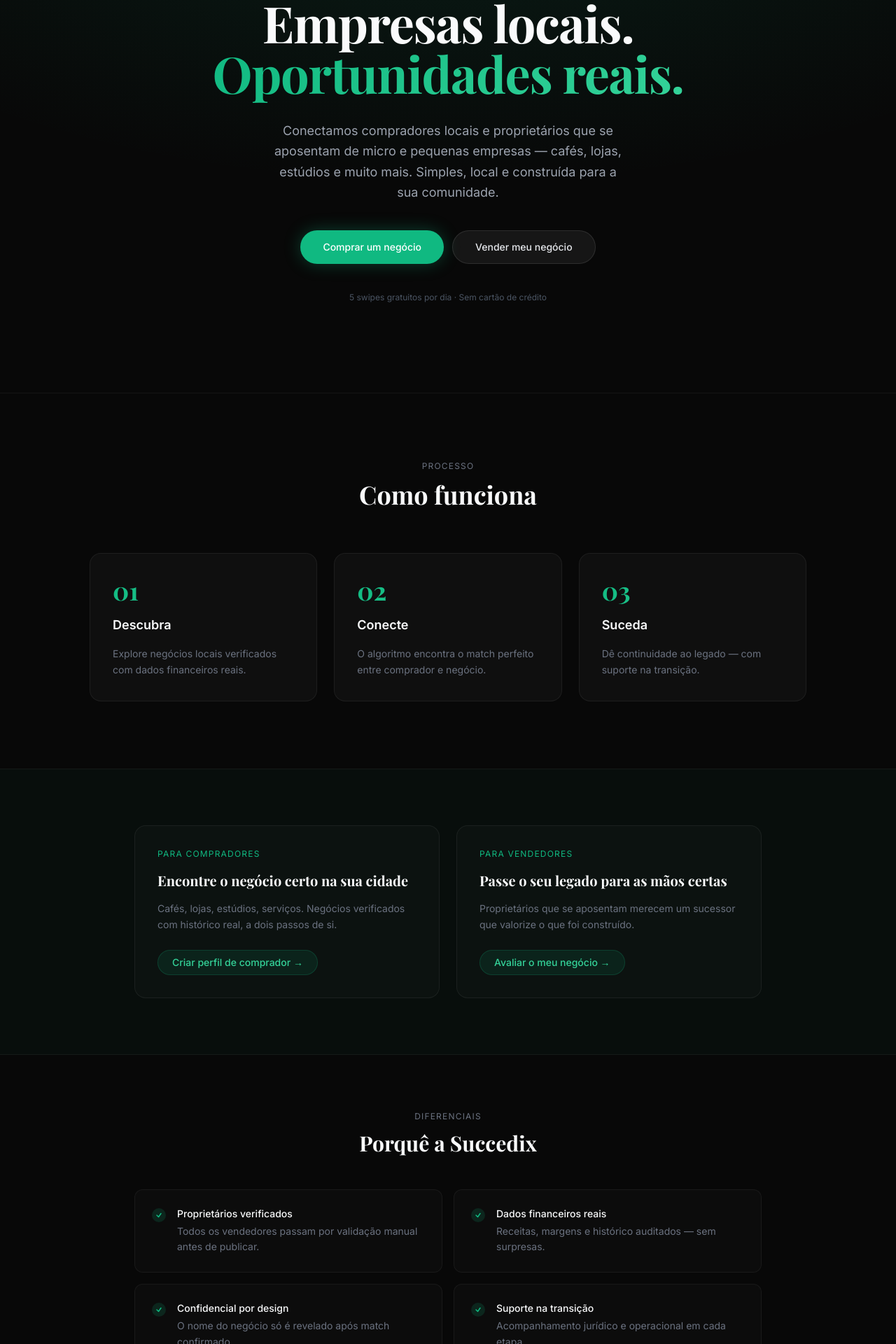
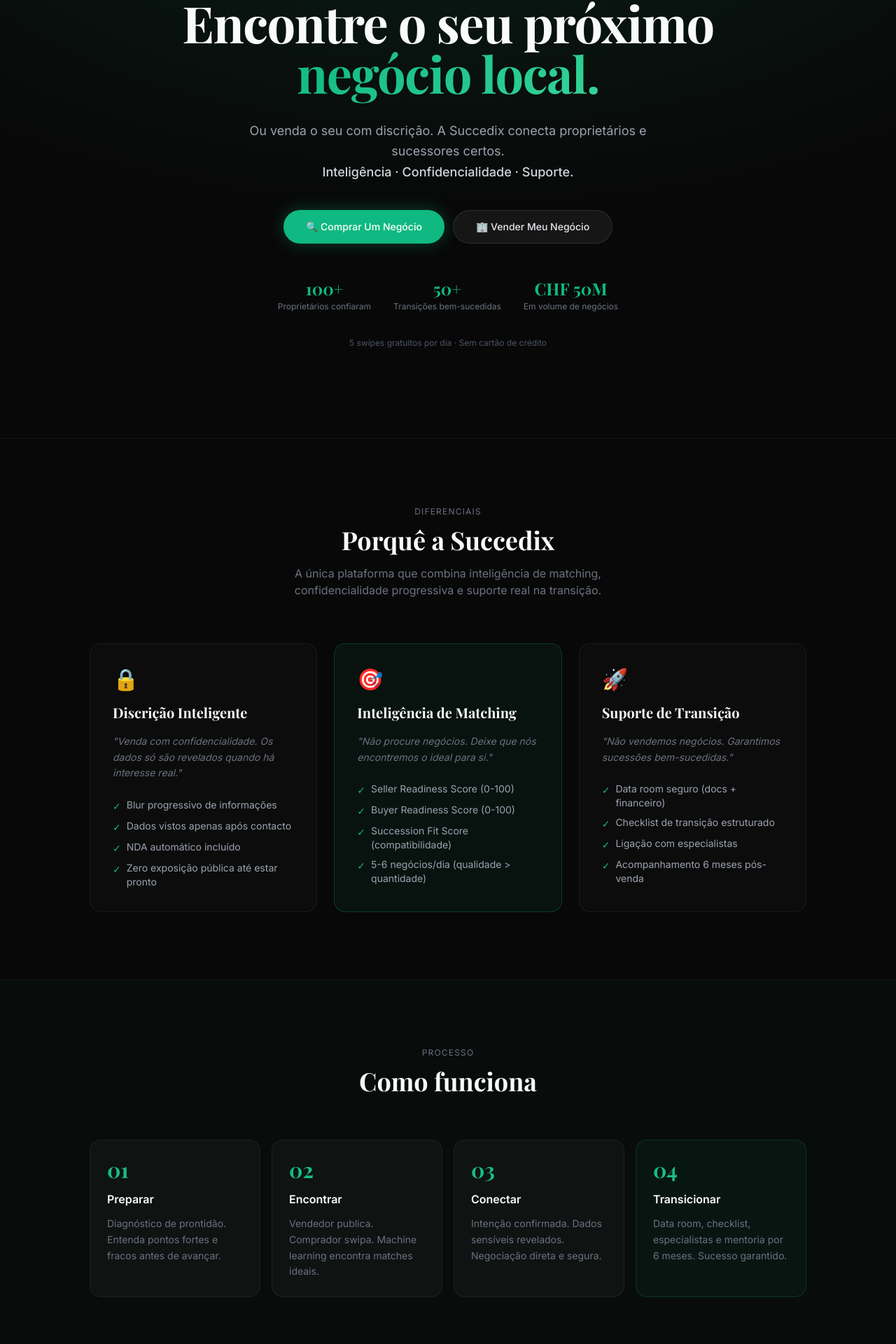
Before and after one commit to vladioptimizia/succedix, a Next.js app: page / in a window 1280 px wide. Shown: the part 242-2162 px from the top of the page at 70% size. Built offline with nearby package versions, Linux system fonts and the light colour scheme.

Commit message:
feat: full landing page redesign — 3 pillars, 4-step flow, comparison table, new copy

```diff
--- a/app/page.tsx
+++ b/app/page.tsx
@@ -3,7 +3,8 @@
 export default function LandingPage() {
   return (
     <main className="min-h-screen flex flex-col">
-      {/* Hero */}
+
+      {/* ─── HERO ─── */}
       <section
         className="relative flex flex-col items-center text-center px-6 pt-28 pb-32 gap-8"
         style={{ background: 'radial-gradient(ellipse 80% 60% at 50% 0%, rgba(16,185,129,0.12), transparent)' }}
@@ -17,127 +18,314 @@
         </span>
 
         <h1 className="font-serif text-5xl md:text-7xl font-bold max-w-3xl leading-tight" style={{ letterSpacing: '-0.02em' }}>
-          Empresas locais.<br />
-          <span style={{ background: 'linear-gradient(135deg, #10b981, #34d399)', WebkitBackgroundClip: 'text', WebkitTextFillColor: 'transparent' }}>Oportunidades reais.</span>
+          Encontre o seu próximo
+          <br />
+          <span style={{ background: 'linear-gradient(135deg, #10b981, #34d399)', WebkitBackgroundClip: 'text', WebkitTextFillColor: 'transparent' }}>negócio local.</span>
         </h1>
 
-        <p className="text-gray-400 max-w-lg text-lg leading-relaxed">
-          Conectamos compradores locais e proprietários que se aposentam de micro e pequenas empresas — cafés, lojas, estúdios e muito mais. Simples, local e construída para a sua comunidade.
+        <p className="text-gray-400 max-w-xl text-lg leading-relaxed">
+          Ou venda o seu com discrição. A Succedix conecta proprietários e sucessores certos.
+          <br />
+          <span className="text-gray-300 font-medium">Inteligência · Confidencialidade · Suporte.</span>
         </p>
 
         <div className="flex flex-col sm:flex-row gap-3 mt-2">
           <Link
             href="/onboarding/buyer"
-            className="h-12 px-8 rounded-full font-medium text-sm flex items-center justify-center transition-all"
+            className="h-12 px-8 rounded-full font-medium text-sm flex items-center justify-center gap-2 transition-all"
             style={{ background: '#10b981', color: '#fff', boxShadow: '0 0 24px rgba(16,185,129,0.3)' }}
           >
-            Comprar um negócio
+            🔍 Comprar Um Negócio
           </Link>
           <Link
             href="/onboarding/seller"
-            className="h-12 px-8 rounded-full font-medium text-sm flex items-center justify-center transition-all"
+            className="h-12 px-8 rounded-full font-medium text-sm flex items-center justify-center gap-2 transition-all"
             style={{ background: 'rgba(255,255,255,0.06)', border: '1px solid rgba(255,255,255,0.1)', color: '#e5e7eb' }}
           >
-            Vender meu negócio
+            🏢 Vender Meu Negócio
           </Link>
         </div>
 
-        <p className="text-gray-600 text-xs mt-2">5 swipes gratuitos por dia · Sem cartão de crédito</p>
+        {/* Social proof */}
+        <div className="flex flex-wrap justify-center gap-8 mt-4">
+          <Stat value="100+" label="Proprietários confiaram" />
+          <Stat value="50+" label="Transições bem-sucedidas" />
+          <Stat value="CHF 50M" label="Em volume de negócios" />
+        </div>
+
+        <p className="text-gray-600 text-xs mt-1">5 swipes gratuitos por dia · Sem cartão de crédito</p>
       </section>
 
-      {/* Como funciona */}
-      <section id="como-funciona" className="px-6 py-24" style={{ borderTop: '1px solid rgba(255,255,255,0.05)' }}>
+      {/* ─── 3 PILARES ─── */}
+      <section className="px-6 py-24" style={{ borderTop: '1px solid rgba(255,255,255,0.05)' }}>
         <div className="max-w-5xl mx-auto">
-          <p className="text-center text-xs tracking-widest uppercase text-gray-500 mb-3">Processo</p>
-          <h2 className="font-serif text-3xl md:text-4xl font-bold text-center mb-16">Como funciona</h2>
+          <p className="text-center text-xs tracking-widest uppercase text-gray-500 mb-3">Diferenciais</p>
+          <h2 className="font-serif text-3xl md:text-4xl font-bold text-center mb-4">Porquê a Succedix</h2>
+          <p className="text-center text-gray-500 mb-16 max-w-xl mx-auto">
+            A única plataforma que combina inteligência de matching, confidencialidade progressiva e suporte real na transição.
+          </p>
           <div className="grid md:grid-cols-3 gap-6">
-            <StepCard number="01" title="Descubra" description="Explore negócios locais verificados com dados financeiros reais." />
-            <StepCard number="02" title="Conecte" description="O algoritmo encontra o match perfeito entre comprador e negócio." />
-            <StepCard number="03" title="Suceda" description="Dê continuidade ao legado — com suporte na transição." />
+            <PillarCard
+              icon="🔒"
+              title="Discrição Inteligente"
+              description='"Venda com confidencialidade. Os dados só são revelados quando há interesse real."'
+              features={[
+                "Blur progressivo de informações",
+                "Dados vistos apenas após contacto",
+                "NDA automático incluído",
+                "Zero exposição pública até estar pronto",
+              ]}
+            />
+            <PillarCard
+              icon="🎯"
+              title="Inteligência de Matching"
+              description='"Não procure negócios. Deixe que nós encontremos o ideal para si."'
+              features={[
+                "Seller Readiness Score (0-100)",
+                "Buyer Readiness Score (0-100)",
+                "Succession Fit Score (compatibilidade)",
+                "5-6 negócios/dia (qualidade > quantidade)",
+              ]}
+              highlight
+            />
+            <PillarCard
+              icon="🚀"
+              title="Suporte de Transição"
+              description='"Não vendemos negócios. Garantimos sucessões bem-sucedidas."'
+              features={[
+                "Data room seguro (docs + financeiro)",
+                "Checklist de transição estruturado",
+                "Ligação com especialistas",
+                "Acompanhamento 6 meses pós-venda",
+              ]}
+            />
           </div>
         </div>
       </section>
 
-      {/* Para quem é */}
-      <section className="px-6 py-20" style={{ background: 'rgba(16,185,129,0.03)', borderTop: '1px solid rgba(255,255,255,0.05)', borderBottom: '1px solid rgba(255,255,255,0.05)' }}>
+      {/* ─── COMO FUNCIONA ─── */}
+      <section id="como-funciona" className="px-6 py-24" style={{ background: 'rgba(16,185,129,0.02)', borderTop: '1px solid rgba(255,255,255,0.05)', borderBottom: '1px solid rgba(255,255,255,0.05)' }}>
+        <div className="max-w-5xl mx-auto">
+          <p className="text-center text-xs tracking-widest uppercase text-gray-500 mb-3">Processo</p>
+          <h2 className="font-serif text-3xl md:text-4xl font-bold text-center mb-16">Como funciona</h2>
+          <div className="grid md:grid-cols-4 gap-4">
+            <StepCard
+              number="01"
+              title="Preparar"
+              description="Diagnóstico de prontidão. Entenda pontos fortes e fracos antes de avançar."
+            />
+            <StepCard
+              number="02"
+              title="Encontrar"
+              description="Vendedor publica. Comprador swipa. Machine learning encontra matches ideais."
+            />
+            <StepCard
+              number="03"
+              title="Conectar"
+              description="Intenção confirmada. Dados sensíveis revelados. Negociação direta e segura."
+            />
+            <StepCard
+              number="04"
+              title="Transicionar"
+              description="Data room, checklist, especialistas e mentoria por 6 meses. Sucesso garantido."
+              accent
+            />
+          </div>
+        </div>
+      </section>
+
+      {/* ─── PARA QUEM É ─── */}
+      <section className="px-6 py-20" style={{ borderTop: '1px solid rgba(255,255,255,0.05)' }}>
         <div className="max-w-4xl mx-auto grid md:grid-cols-2 gap-6">
           <AudienceCard
-            tag="Para compradores"
-            title="Encontre o negócio certo na sua cidade"
-            description="Cafés, lojas, estúdios, serviços. Negócios verificados com histórico real, a dois passos de si."
-            cta="Criar perfil de comprador"
-            href="/onboarding/buyer"
+            tag="Para vendedores"
+            headline="Prepare. Venda. Transite. Sem perder o que construiu."
+            body="Há 25 anos construiu o seu negócio. Merece um sucessor à altura. A Succedix ajuda na preparação, encontra o certo, e garante que tudo continua."
+            points={[
+              "Veja quantos compradores interessados (sem nomes)",
+              "Escolha quem pode ver os detalhes",
+              "Suporte na transição incluso",
+              "Confidencialidade garantida",
+            ]}
+            cta="Começar Diagnóstico"
+            href="/onboarding/seller"
           />
           <AudienceCard
-            tag="Para vendedores"
-            title="Passe o seu legado para as mãos certas"
-            description="Proprietários que se aposentam merecem um sucessor que valorize o que foi construído."
-            cta="Avaliar o meu negócio"
-            href="/onboarding/seller"
+            tag="Para compradores"
+            headline="O negócio ideal já existe. Falta encontrar."
+            body="Passou meses a procurar sem resultados. A Succedix mostra negócios verificados e compatíveis consigo. Sem perder tempo. Sem risco."
+            points={[
+              "Apenas 5-6 negócios/dia (qualidade)",
+              "Scores de compatibilidade claros",
+              "Dados crescem conforme interesse",
+              "Suporte na due diligence",
+            ]}
+            cta="Ver Oportunidades"
+            href="/onboarding/buyer"
           />
         </div>
       </section>
 
-      {/* Destaques */}
-      <section className="px-6 py-20">
-        <div className="max-w-4xl mx-auto">
-          <p className="text-center text-xs tracking-widest uppercase text-gray-500 mb-3">Diferenciais</p>
-          <h2 className="font-serif text-3xl font-bold text-center mb-12">Porquê a Succedix</h2>
-          <div className="grid sm:grid-cols-2 gap-4">
-            <Feature title="Proprietários verificados" description="Todos os vendedores passam por validação manual antes de publicar." />
-            <Feature title="Dados financeiros reais" description="Receitas, margens e histórico auditados — sem surpresas." />
-            <Feature title="Confidencial por design" description="O nome do negócio só é revelado após match confirmado." />
-            <Feature title="Suporte na transição" description="Acompanhamento jurídico e operacional em cada etapa." />
+      {/* ─── TABELA COMPARATIVA ─── */}
+      <section className="px-6 py-20" style={{ background: 'rgba(16,185,129,0.02)', borderTop: '1px solid rgba(255,255,255,0.05)', borderBottom: '1px solid rgba(255,255,255,0.05)' }}>
+        <div className="max-w-3xl mx-auto">
+          <p className="text-center text-xs tracking-widest uppercase text-gray-500 mb-3">Comparação</p>
+          <h2 className="font-serif text-3xl font-bold text-center mb-12">O que nos diferencia</h2>
+          <div className="overflow-x-auto rounded-2xl border border-gray-800">
+            <table className="w-full text-sm">
+              <thead>
+                <tr style={{ background: 'rgba(255,255,255,0.03)' }}>
+                  <th className="text-left px-6 py-4 text-gray-400 font-medium">Funcionalidade</th>
+                  <th className="px-6 py-4 text-gray-500 font-medium text-center">Concorrentes</th>
+                  <th className="px-6 py-4 font-medium text-center" style={{ color: '#10b981' }}>Succedix</th>
+                </tr>
+              </thead>
+              <tbody>
+                {[
+                  ["Foco em negócios locais", "✓✓", "✓✓✓"],
+                  ["Discrição real (progressiva)", "✓", "✓✓✓"],
+                  ["Guiação de comprador", "✓", "✓✓✓ (scores)"],
+                  ["Multilíngue", "✓✓", "✓✓✓"],
+                  ["Curadoria de listagens", "✓", "✓✓✓ (IA)"],
+                  ["Matching inteligente", "✗", "✓✓✓ (core)"],
+                  ["Suporte na transição", "✗", "✓✓✓ (diferencial)"],
+                  ["Data room seguro", "✗", "✓"],
+                  ["Mentoria pós-venda", "✗", "✓"],
+                ].map(([feature, competitors, us], i) => (
+                  <tr
+                    key={i}
+                    className="border-t border-gray-800"
+                    style={{ background: i % 2 === 0 ? 'transparent' : 'rgba(255,255,255,0.01)' }}
+                  >
+                    <td className="px-6 py-4 text-gray-300">{feature}</td>
+                    <td className="px-6 py-4 text-center text-gray-500">{competitors}</td>
+                    <td className="px-6 py-4 text-center font-semibold" style={{ color: '#10b981' }}>{us}</td>
+                  </tr>
+                ))}
+              </tbody>
+            </table>
           </div>
         </div>
       </section>
 
-      {/* CTA */}
+      {/* ─── CTA FINAL ─── */}
       <section className="px-6 py-24 flex flex-col items-center text-center gap-6" style={{ borderTop: '1px solid rgba(255,255,255,0.05)' }}>
         <h2 className="font-serif text-3xl md:text-4xl font-bold max-w-xl">Pronto para encontrar o seu negócio?</h2>
         <p className="text-gray-400 max-w-sm">Comece gratuitamente hoje. 5 swipes por dia, sem compromisso.</p>
+        <div className="flex flex-col sm:flex-row gap-3">
           <Link
             href="/onboarding/buyer"
             className="h-12 px-10 rounded-full font-medium text-sm flex items-center justify-center"
             style={{ background: '#10b981', color: '#fff', boxShadow: '0 0 32px rgba(16,185,129,0.25)' }}
           >
-          Começar agora
+            🔍 Ver Oportunidades
           </Link>
+          <Link
+            href="/onboarding/seller"
+            className="h-12 px-8 rounded-full font-medium text-sm flex items-center justify-center"
+            style={{ background: 'rgba(255,255,255,0.06)', border: '1px solid rgba(255,255,255,0.1)', color: '#e5e7eb' }}
+          >
+            🏢 Começar Diagnóstico
+          </Link>
+        </div>
       </section>
 
       <footer className="px-6 py-8 text-center text-gray-600 text-xs" style={{ borderTop: '1px solid rgba(255,255,255,0.05)' }}>
         <span className="font-serif text-gray-500 font-medium">Succedix.</span>
-        <span className="mx-4">·</span>
-        Sobre · Blog · Termos · Privacidade
-        <span className="mx-4">·</span>
+        <span className="mx-3">·</span>
+        Inteligência + Confidencialidade + Suporte
+        <span className="mx-3">·</span>
+        🇨🇭 Suíça
+        <span className="mx-3">·</span>
         © 2025
       </footer>
     </main>
   );
 }
 
-function StepCard({ number, title, description }: { number: string; title: string; description: string }) {
+function Stat({ value, label }: { value: string; label: string }) {
+  return (
+    <div className="text-center">
+      <p className="font-serif text-2xl font-bold" style={{ color: '#10b981' }}>{value}</p>
+      <p className="text-gray-500 text-xs mt-0.5">{label}</p>
+    </div>
+  );
+}
+
+function PillarCard({
+  icon, title, description, features, highlight = false,
+}: {
+  icon: string; title: string; description: string; features: string[]; highlight?: boolean;
+}) {
   return (
     <div
       className="p-8 rounded-2xl flex flex-col gap-4"
-      style={{ background: 'rgba(255,255,255,0.03)', border: '1px solid rgba(255,255,255,0.06)' }}
+      style={{
+        background: highlight ? 'rgba(16,185,129,0.06)' : 'rgba(255,255,255,0.02)',
+        border: highlight ? '1px solid rgba(16,185,129,0.25)' : '1px solid rgba(255,255,255,0.06)',
+      }}
     >
-      <span className="font-serif text-4xl font-bold" style={{ background: 'linear-gradient(135deg, #10b981, #34d399)', WebkitBackgroundClip: 'text', WebkitTextFillColor: 'transparent' }}>{number}</span>
-      <h3 className="text-lg font-semibold">{title}</h3>
+      <span className="text-3xl">{icon}</span>
+      <h3 className="font-serif text-xl font-bold">{title}</h3>
+      <p className="text-gray-500 text-sm leading-relaxed italic">{description}</p>
+      <ul className="space-y-2 mt-2">
+        {features.map((f, i) => (
+          <li key={i} className="flex items-start gap-2 text-sm text-gray-400">
+            <span className="mt-0.5 text-success flex-shrink-0">✓</span>
+            {f}
+          </li>
+        ))}
+      </ul>
+    </div>
+  );
+}
+
+function StepCard({
+  number, title, description, accent = false,
+}: {
+  number: string; title: string; description: string; accent?: boolean;
+}) {
+  return (
+    <div
+      className="p-6 rounded-2xl flex flex-col gap-3"
+      style={{
+        background: accent ? 'rgba(16,185,129,0.06)' : 'rgba(255,255,255,0.03)',
+        border: accent ? '1px solid rgba(16,185,129,0.2)' : '1px solid rgba(255,255,255,0.06)',
+      }}
+    >
+      <span
+        className="font-serif text-3xl font-bold"
+        style={{ background: 'linear-gradient(135deg, #10b981, #34d399)', WebkitBackgroundClip: 'text', WebkitTextFillColor: 'transparent' }}
+      >
+        {number}
+      </span>
+      <h3 className="text-base font-semibold">{title}</h3>
       <p className="text-gray-500 text-sm leading-relaxed">{description}</p>
     </div>
   );
 }
 
-function AudienceCard({ tag, title, description, cta, href }: { tag: string; title: string; description: string; cta: string; href: string }) {
+function AudienceCard({
+  tag, headline, body, points, cta, href,
+}: {
+  tag: string; headline: string; body: string; points: string[]; cta: string; href: string;
+}) {
   return (
     <div
-      className="p-8 rounded-2xl flex flex-col gap-4"
+      className="p-8 rounded-2xl flex flex-col gap-5"
       style={{ background: 'rgba(255,255,255,0.02)', border: '1px solid rgba(255,255,255,0.06)' }}
     >
       <span className="text-xs tracking-widest uppercase" style={{ color: '#10b981' }}>{tag}</span>
-      <h3 className="font-serif text-xl font-bold leading-snug">{title}</h3>
-      <p className="text-sm leading-relaxed" style={{ color: '#6b7280' }}>{description}</p>
+      <h3 className="font-serif text-xl font-bold leading-snug">{headline}</h3>
+      <p className="text-sm leading-relaxed" style={{ color: '#6b7280' }}>{body}</p>
+      <ul className="space-y-2">
+        {points.map((p, i) => (
+          <li key={i} className="flex items-start gap-2 text-sm text-gray-400">
+            <span className="mt-0.5 text-success flex-shrink-0">✓</span>
+            {p}
+          </li>
+        ))}
+      </ul>
       <Link
         href={href}
         className="mt-2 self-start h-9 px-5 rounded-full text-sm font-medium flex items-center"
@@ -148,20 +336,3 @@
     </div>
   );
 }
-
-function Feature({ title, description }: { title: string; description: string }) {
-  return (
-    <div
-      className="p-6 rounded-xl flex gap-4 items-start"
-      style={{ background: 'rgba(255,255,255,0.02)', border: '1px solid rgba(255,255,255,0.05)' }}
-    >
-      <span className="mt-0.5 w-5 h-5 rounded-full flex items-center justify-center flex-shrink-0" style={{ background: 'rgba(16,185,129,0.15)' }}>
-        <svg width="10" height="10" viewBox="0 0 10 10" fill="none"><path d="M2 5l2.5 2.5L8 2.5" stroke="#10b981" strokeWidth="1.5" strokeLinecap="round" strokeLinejoin="round"/></svg>
-      </span>
-      <div>
-        <p className="font-medium text-sm mb-1">{title}</p>
-        <p className="text-gray-500 text-sm leading-relaxed">{description}</p>
-      </div>
-    </div>
-  );
-}
```
Lines whose indentation alone changed are shown as unchanged.
